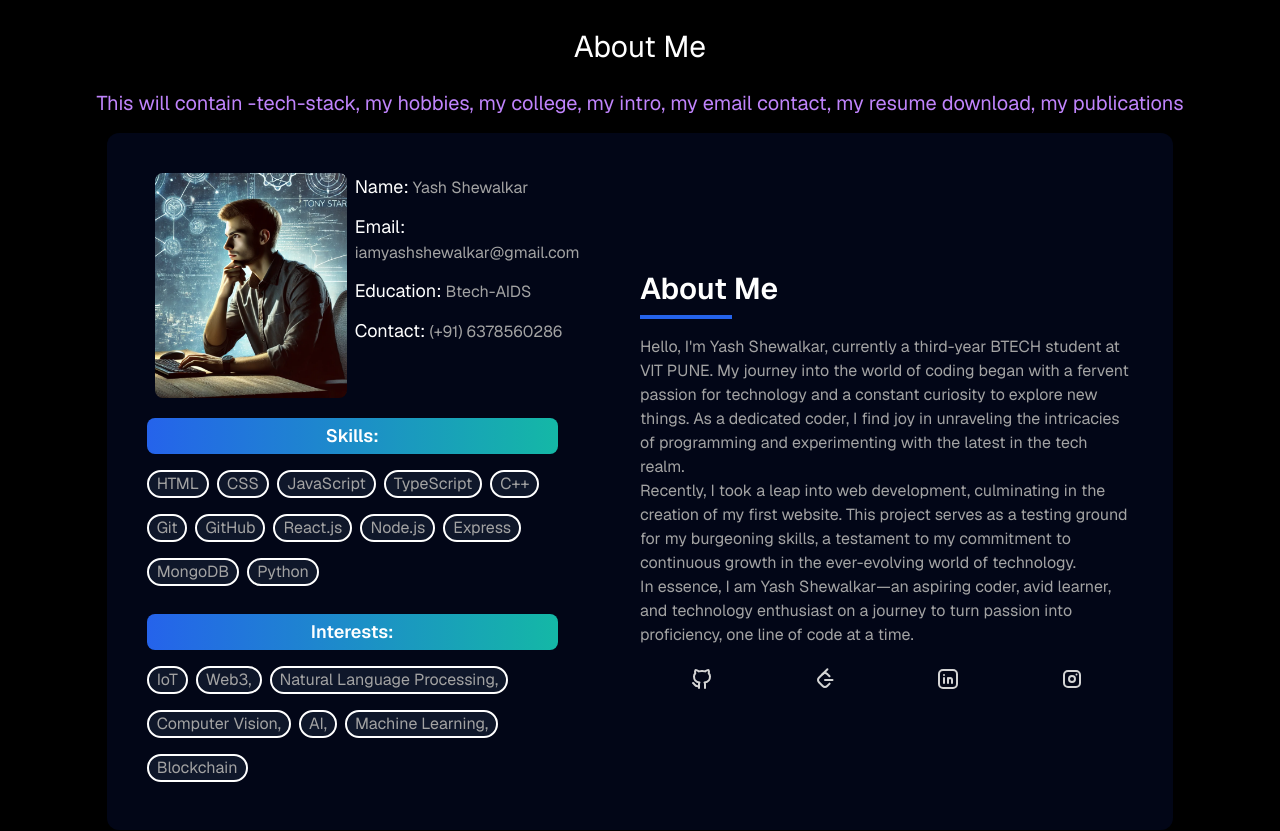
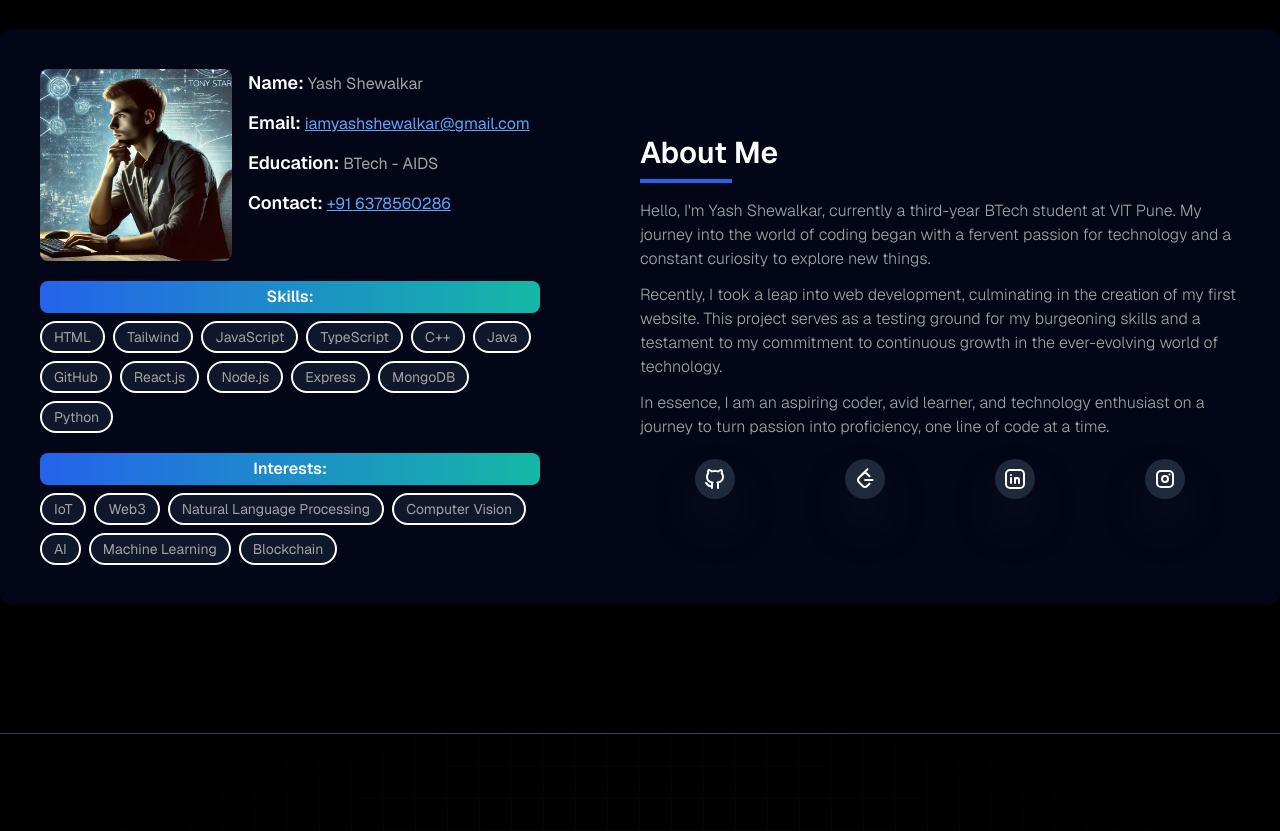
Before and after one commit to yash-shewalkar/My-Portfolio-Website, a Next.js app: page / in a window 1280 px wide. Shown: the part 1020-1851 px from the top of the page. Built offline with nearby package versions, Linux system fonts and the light colour scheme.

Commit message:
fixed About

```diff
--- a/app/AboutCard.tsx
+++ b/app/AboutCard.tsx
@@ -1,155 +1,140 @@
 "use client";
+
 import {
   IconBrandGithub,
   IconBrandX,
   IconBrandLinkedin,
-    IconHome,
   IconMail,
   IconBrandInstagram,
-    IconBrandLeetcode
-
+  IconBrandLeetcode,
 } from "@tabler/icons-react";
 
 import React from "react";
+import { personalInfo, skills, interests, aboutMe, socialLinks } from "../data";
 
 const AboutCard: React.FC = () => {
+  const renderIcon = (icon: string) => {
+    switch (icon) {
+      case "github":
+        return <IconBrandGithub />;
+      case "leetcode":
+        return <IconBrandLeetcode />;
+      case "linkedin":
+        return <IconBrandLinkedin />;
+      case "instagram":
+        return <IconBrandInstagram />;
+      default:
+        return null;
+    }
+  };
+
   return (
-        <div className=" sm:w-5/6 w-full h-5/6 sm:p-10 p-7 sm:flex justify-between items-center mx-auto bg-slate-950 rounded-xl  ">
-
+    <div className="sm:w-full h-5/6 sm:p-10 p-7 flex flex-wrap justify-between items-center mx-auto bg-slate-950 rounded-xl max-w-screen-xl shadow-lg">
       {/* Left Section */}
-            <div className="sm:w-5/12 h-full">
-
+      <div className="sm:w-5/12 w-full mb-5 sm:mb-0">
         {/* Profile Section */}
-                <div className="sm:h-1/2 w-full sm:flex justify-between items-start ">
+        <div className="flex sm:flex-row flex-col items-center sm:items-start gap-4 mb-5">
           <img
             src="/yash.png"
-                        alt="Profile"
-                        className="sm:h-full rounded-lg w-48 mx-2"
+            alt={`Profile of ${personalInfo.name}`}
+            className="rounded-lg w-48 h-48 object-cover"
           />
-
-                    <div className="sm:my-0 my-3">
-                        <div className="mb-3">
-                            <span className="text-lg">Name:</span>
-                            <span className="text-neutral-400"> Yash Shewalkar</span>
-                        </div>
-                        <div className="mb-3">
-                            <span className="text-lg">Email:</span>
-                            <span className="text-neutral-400"> iamyashshewalkar@gmail.com</span>
-                        </div>
-                        <div className="mb-3">
-                            <span className="text-lg">Education:</span>
-                            <span className="text-neutral-400"> Btech-AIDS</span>
-                        </div>
-                        <div className="mb-3">
-                            <span className="text-lg">Contact:</span>
-                            <span className="text-neutral-400"> (+91) 6378560286</span>
+          <div>
+            <p className="mb-3">
+              <span className="font-semibold text-lg">Name:</span>{" "}
+              <span className="text-neutral-400">{personalInfo.name}</span>
+            </p>
+            <p className="mb-3">
+              <span className="font-semibold text-lg">Email:</span>{" "}
+              <a
+                href={`mailto:${personalInfo.email}`}
+                className="text-blue-400 underline"
+              >
+                {personalInfo.email}
+              </a>
+            </p>
+            <p className="mb-3">
+              <span className="font-semibold text-lg">Education:</span>{" "}
+              <span className="text-neutral-400">{personalInfo.education}</span>
+            </p>
+            <p className="mb-3">
+              <span className="font-semibold text-lg">Contact:</span>{" "}
+              <a
+                href={`tel:${personalInfo.contact}`}
+                className="text-blue-400 underline"
+              >
+                {personalInfo.contact}
+              </a>
+            </p>
           </div>
         </div>
 
-
-                </div>
-
         {/* Skills Section */}
-                <div className="mt-5">
-                    <p className="font-semibold text-lg mb-2 bg-gradient-to-r from-blue-600 to-teal-500 text-center rounded-lg px-5 py-1 w-full">
+        <div className="mb-5">
+          <p className="font-semibold bg-gradient-to-r from-blue-600 to-teal-500 text-center rounded-lg px-5 py-1 w-full text-base">
             Skills:
           </p>
-                    <div className="text-neutral-400 sm:text-center w-full flex flex-wrap gap-x-2">
-                        <span className="border-2 border-white rounded-2xl px-2 bg-slate-900 my-2">HTML</span>
-                        <span className="border-2 border-white rounded-2xl px-2 bg-slate-900 my-2">CSS</span>
-                        <span className="border-2 border-white rounded-2xl px-2 bg-slate-900 my-2">JavaScript</span>
-                        <span className="border-2 border-white rounded-2xl px-2 bg-slate-900 my-2">TypeScript</span>
-                        <span className="border-2 border-white rounded-2xl px-2 bg-slate-900 my-2">C++</span>
-                        <span className="border-2 border-white rounded-2xl px-2 bg-slate-900 my-2">Git</span>
-                        <span className="border-2 border-white rounded-2xl px-2 bg-slate-900 my-2">GitHub</span>
-                        <span className="border-2 border-white rounded-2xl px-2 bg-slate-900 my-2">React.js</span>
-                        <span className="border-2 border-white rounded-2xl px-2 bg-slate-900 my-2">Node.js</span>
-                        <span className="border-2 border-white rounded-2xl px-2 bg-slate-900 my-2">Express</span>
-                        <span className="border-2 border-white rounded-2xl px-2 bg-slate-900 my-2">MongoDB</span>
-                        <span className="border-2 border-white rounded-2xl px-2 bg-slate-900 my-2">Python</span>
+          <div className="text-neutral-400 flex flex-wrap gap-2 mt-2">
+            {skills.map((skill) => (
+              <span
+                key={skill}
+                className="border-2 border-white rounded-2xl px-3 py-1 bg-slate-900 hover:bg-blue-700 transition-all duration-300 text-sm"
+              >
+                {skill}
+              </span>
+            ))}
           </div>
         </div>
 
         {/* Interests Section */}
-                <div className="mt-5">
-                    <p className="font-semibold text-lg mb-2 bg-gradient-to-r from-blue-600 to-teal-500 text-center rounded-lg px-5 py-1 w-full">
+        <div>
+          <p className="font-semibold bg-gradient-to-r from-blue-600 to-teal-500 text-center rounded-lg px-5 py-1 w-full text-base">
             Interests:
           </p>
-                    <div className="text-neutral-400 sm:text-center flex flex-wrap gap-x-2">
-                        <span className="border-2 border-white rounded-2xl px-2 bg-slate-900 my-2">IoT</span>
-                        <span className="border-2 border-white rounded-2xl px-2 bg-slate-900 my-2">Web3,</span>
-                        <span className="border-2 border-white rounded-2xl px-2 bg-slate-900 my-2">Natural Language Processing,</span>
-                        <span className="border-2 border-white rounded-2xl px-2 bg-slate-900 my-2">Computer Vision,</span>
-                        <span className="border-2 border-white rounded-2xl px-2 bg-slate-900 my-2">AI,</span>
-                        <span className="border-2 border-white rounded-2xl px-2 bg-slate-900 my-2">Machine Learning,</span>
-                        <span className="border-2 border-white rounded-2xl px-2 bg-slate-900 my-2">Blockchain</span>
+          <div className="text-neutral-400 flex flex-wrap gap-2 mt-2">
+            {interests.map((interest) => (
+              <span
+                key={interest}
+                className="border-2 border-white rounded-2xl px-3 py-1 bg-slate-900 hover:bg-blue-700 transition-all duration-300 text-sm"
+              >
+                {interest}
+              </span>
+            ))}
           </div>
         </div>
       </div>
 
       {/* Right Section */}
-            <div className="sm:w-6/12 sm:h-fit h-full sm:my-0 relative">
+      <div className="sm:w-6/12 w-full">
         {/* About Me Section */}
+        <div className="mb-5">
           <div className="group w-fit">
             <p className="font-semibold text-3xl">About Me</p>
             <div className="bg-blue-600 h-1 mt-2 w-2/3"></div>
           </div>
-                <div className="text-neutral-400 sm:mt-4 mt-8 sm:text-base sm:font-normal text-[1.25rem] font-light">
-                    <p>
-                        Hello, I'm Yash Shewalkar, currently a third-year BTECH student at VIT PUNE. My journey
-                        into the world of coding began with a fervent passion for technology
-                        and a constant curiosity to explore new things. As a dedicated coder,
-                        I find joy in unraveling the intricacies of programming and
-                        experimenting with the latest in the tech realm.
+          <div className="text-neutral-400 sm:mt-4 mt-8 sm:text-base text-lg font-light">
+            {aboutMe.map((paragraph, index) => (
+              <p key={index} className={index !== 0 ? "mt-3" : ""}>
+                {paragraph}
               </p>
-                    <p>
-                        Recently, I took a leap into web development, culminating in the
-                        creation of my first website. This project serves as a testing
-                        ground for my burgeoning skills, a testament to my commitment to
-                        continuous growth in the ever-evolving world of technology.
-                    </p>
-                    <p>
-                        In essence, I am Yash Shewalkar—an aspiring coder, avid learner, and
-                        technology enthusiast on a journey to turn passion into proficiency,
-                        one line of code at a time.
-                    </p>
+            ))}
+          </div>
         </div>
 
         {/* Social Links */}
-                <div className="flex sm:justify-around justify-between items-center w-full sm:mt-5 mt-10">
+        <div className="flex justify-around items-center mt-5">
+          {socialLinks.map(({ href, icon, label }) => (
             <a
-                        href="https://github.com/yash-shewalkar"
+              key={label}
+              href={href}
               target="_blank"
               rel="noopener noreferrer"
-                        className="shadow-2xl shadow-neutral-600"
+              aria-label={label}
+              className="shadow-2xl shadow-neutral-600 p-2 rounded-full bg-slate-800 hover:bg-blue-700 transition-all duration-300"
             >
-                        <IconBrandGithub className="h-full w-full text-neutral-500 dark:text-neutral-300" />
+              {renderIcon(icon)}
             </a>
-
-                    <a
-                        href="https://leetcode.com/u/yash_shewalkar/"
-                        target="_blank"
-                        rel="noopener noreferrer"
-                        className="shadow-2xl shadow-neutral-600"
-                    >
-                        <IconBrandLeetcode className="h-full w-full text-neutral-500 dark:text-neutral-300" />
-                    </a>
-                    <a
-                        href="https://in.linkedin.com/in/yash-shewalkar"
-                        target="_blank"
-                        rel="noopener noreferrer"
-                        className="shadow-2xl shadow-neutral-600"
-                    >
-                        <IconBrandLinkedin className="h-full w-full text-neutral-500 dark:text-neutral-300" />
-                    </a>
-                    <a
-                        href="https://www.instagram.com/yash_shewalkar/"
-                        target="_blank"
-                        rel="noopener noreferrer"
-                        className="shadow-2xl shadow-neutral-600"
-                    >
-                        <IconBrandInstagram className="h-full w-full text-neutral-500 dark:text-neutral-300" />
-                    </a>
+          ))}
         </div>
       </div>
     </div>
--- a/app/Grid.tsx
+++ b/app/Grid.tsx
@@ -7,104 +7,10 @@ import Aboutcard from "./AboutCard";
 export function Grid() {
   return (
     <div className="pb-32 pt-36" id="about">
-      <h1 className="relative text-3xl flex justify-center pb-6">About Me</h1>
-      <p className="relative text-xl flex justify-center pb-4 text-purple-400">
-        This will contain -tech-stack, my hobbies, my college, my intro, my email contact, my resume download, my publications
-      </p>
+
 
       <Aboutcard/>
-      {/* <BentoGrid
-        className="max-w-4xl mx-auto grid grid-cols-1 gap-4
-                   sm:grid-cols-2 lg:grid-cols-3 auto-rows-[12rem]
-                   sm:auto-rows-[16rem] md:auto-rows-[20rem]"
-      >
-        {items.map((item, i) => (
-          <BentoGridItem
-            key={item.id}
-            description={item.description}
-            header={item.header}
-            className={cn(
-              "flex flex-col justify-between bg-gray-900 rounded-lg p-4 shadow-md",
-              item.className
-            )}
-          />
-        ))}
-      </BentoGrid> */}
+
     </div>
   );
 }
-
-const Skeleton = () => (
-  <img
-    src="./sam.jpg"
-    alt="Background"
-    className="flex flex-1 w-full h-full min-h-[6rem] rounded-xl"
-  />
-);
-
-const SkeletonWithImage = () => (
-  <div
-    className="flex-1 w-full h-full bg-cover bg-center opacity-70 rounded-xl"
-    style={{ backgroundImage: "url('/sam.jpg')" }}
-  >
-  </div>
-);
-
-const items = [
-  {
-    id: 1,
-    description: (
-      <blockquote className="text-xl italic text-neutral-300">
-        "Hello! I’m Yash Shewalkar, a passionate AI & Data Science student. I love working with AI technologies and building innovative solutions."
-      </blockquote>
-    ),
-    header: <SkeletonWithImage />,
-    className: "md:col-span-2",
-    icon: <IconClipboardCopy className="h-4 w-4 text-neutral-500" />,
-  },
-  {
-    id: 2,
-    description: (
-      <p className="text-xl text-neutral-300">
-        Click to download my resume.
-      </p>
-    ),
-    header: (
-      <a href="/latest_resume.pdf" download>
-        <SkeletonWithImage />
-      </a>
-    ),
-    className: "md:col-span-1 cursor-pointer",
-    icon: <IconFileBroken className="h-4 w-4 text-neutral-500" />,
-  },
-  {
-    id: 3,
-    description: (
-      <ul className="text-xl text-neutral-300">
-        <li>Journal 1: AI and Data Science</li>
-        <li>Journal 2: Advances in Machine Learning</li>
-        <li>Journal 3: The Future of Artificial Intelligence</li>
-      </ul>
-    ),
-    header: <Skeleton />,
-    className: "md:col-span-1",
-    icon: <IconSignature className="h-4 w-4 text-neutral-500" />,
-  },
-  {
-    id: 4,
-    description: (
-      <div className="flex flex-col space-y-2">
-        <p className="text-xl text-neutral-300">Tech Stack:</p>
-        <ul className="text-neutral-300">
-          <li>AI & Machine Learning</li>
-          <li>Data Science</li>
-          <li>Python, React.js, Node.js</li>
-          <li>Docker, Kubernetes</li>
-        </ul>
-      </div>
-    ),
-    header: <Skeleton />,
-    className: "md:col-span-2",
-    icon: <IconTableColumn className="h-4 w-4 text-neutral-500" />,
-  },
-];
--- a/app/Hero.tsx
+++ b/app/Hero.tsx
@@ -11,7 +11,7 @@ import { FaLocationArrow } from 'react-icons/fa';
 
 const Hero = () => {
   return (
-    <div id='home' className='pd-20 pt-36'>
+    <div id='home' className='pd-20 pt-36 '>
 
       {/* <Spotlight className="absolute lg:inset-5 lg:top-30 lg:left-80 h-auto md:inset-5 md:-top-40 md:left-20 sm:-top-20 sm:left-0 " fill='white' />
       <Spotlight className="absolute h-auto inset-5 top-10 -left-10
--- a/app/Projects.tsx
+++ b/app/Projects.tsx
@@ -15,9 +15,6 @@ const Projects = () => {
       <div className="relative z-10">
         {/* Header */}
         <h1 className="text-3xl text-center pb-6">Projects Section</h1>
-        <p className="text-xl text-center pb-8 text-purple-400">
-          This will contain -projects- image, title, GitHub link.
-        </p>
 
         {/* Grid Container */}
         <div className="grid grid-cols-1 sm:grid-cols-2 lg:grid-cols-3 gap-6">
@@ -28,7 +25,9 @@ const Projects = () => {
           <ProjectCard title="Portfolio Website" url="https://github.com/yash-shewalkar/My-Portfolio-Webisite" image_scr="/PORTFOLIO.png"/>
           <ProjectCard title="Fake News Predictor" url="https://github.com/yash-shewalkar/Fake-News-Prediction-Data-Science-" image_scr="/FAKE.png"/>
         </div>
+
       </div>
+
     </div>
   );
 };
--- a/app/globals.css
+++ b/app/globals.css
@@ -2,6 +2,10 @@
 @tailwind components;
 @tailwind utilities;
 
+html{
+  box-sizing: border-box;
+  scroll-behavior: smooth;
+}
 body {
   font-family: Arial, Helvetica, sans-serif;
   -webkit-font-smoothing: antialiased;
--- a/components/ui/CrazyButton.tsx
+++ b/components/ui/CrazyButton.tsx
@@ -19,13 +19,14 @@ const CrazyButton = ({
     <button
       className={`relative inline-flex h-12 w-full md:w-60 md:mt-10 overflow-hidden rounded-lg p-[1px] focus:outline-none ${buttonClasses}`}
       onClick={handleClick}
+
     >
       <span className="absolute inset-[-1000%] animate-[spin_2s_linear_infinite] bg-[conic-gradient(from_90deg_at_50%_50%,#E2CBEF_0%,#393BB2_50%,#E2CBFF_100%)]" />
 
       {/* remove px-3 py-1, add px-5 gap-2 */}
       <span
         className={`inline-flex h-full w-full cursor-pointer items-center justify-center rounded-lg
-             ${bgColor} px-7 text-sm font-medium text-white backdrop-blur-3xl gap-2 `}
+             ${bgColor} hover:bg-gray-900 px-7 text-sm font-medium text-white backdrop-blur-3xl gap-2 `}
       >
         {position === "left" && icon}
         {title}
--- a/data/index.ts
+++ b/data/index.ts
@@ -1,63 +1,60 @@
-export const gridItems = [
+export const personalInfo = {
+  name: "Yash Shewalkar",
+  email: "iamyashshewalkar@gmail.com",
+  education: "BTech - AIDS",
+  contact: "+91 6378560286",
+};
+
+export const skills = [
+  "HTML",
+  "Tailwind",
+  "JavaScript",
+  "TypeScript",
+  "C++",
+  "Java",
+  "GitHub",
+  "React.js",
+  "Node.js",
+  "Express",
+  "MongoDB",
+  "Python",
+];
+
+export const interests = [
+  "IoT",
+  "Web3",
+  "Natural Language Processing",
+  "Computer Vision",
+  "AI",
+  "Machine Learning",
+  "Blockchain",
+];
+
+export const aboutMe = [
+  "Hello, I'm Yash Shewalkar, currently a third-year BTech student at VIT Pune. My journey into the world of coding began with a fervent passion for technology and a constant curiosity to explore new things.",
+  "Recently, I took a leap into web development, culminating in the creation of my first website. This project serves as a testing ground for my burgeoning skills and a testament to my commitment to continuous growth in the ever-evolving world of technology.",
+  "In essence, I am an aspiring coder, avid learner, and technology enthusiast on a journey to turn passion into proficiency, one line of code at a time.",
+];
+
+export const socialLinks = [
   {
-    id: 1,
-    title: "I prioritize client collaboration, fostering open communication ",
-    description: "",
-    className: "lg:col-span-3 md:col-span-6 md:row-span-4 lg:min-h-[60vh]",
-    imgClassName: "w-full h-full",
-    titleClassName: "justify-end",
-    img: "/b1.svg",
-    spareImg: "",
+    href: "https://github.com/yash-shewalkar",
+    icon: "github",
+    label: "GitHub",
   },
   {
-    id: 2,
-    title: "I'm very flexible with time zone communications",
-    description: "",
-    className: "lg:col-span-2 md:col-span-3 md:row-span-2",
-    imgClassName: "",
-    titleClassName: "justify-start",
-    img: "",
-    spareImg: "",
+    href: "https://leetcode.com/u/yash_shewalkar/",
+    icon: "leetcode",
+    label: "LeetCode",
   },
   {
-    id: 3,
-    title: "My tech stack",
-    description: "I constantly try to improve",
-    className: "lg:col-span-2 md:col-span-3 md:row-span-2",
-    imgClassName: "",
-    titleClassName: "justify-center",
-    img: "",
-    spareImg: "",
+    href: "https://in.linkedin.com/in/yash-shewalkar",
+    icon: "linkedin",
+    label: "LinkedIn",
   },
   {
-    id: 4,
-    title: "Tech enthusiast with a passion for development.",
-    description: "",
-    className: "lg:col-span-2 md:col-span-3 md:row-span-1",
-    imgClassName: "",
-    titleClassName: "justify-start",
-    img: "/grid.svg",
-    spareImg: "/b4.svg",
-  },
-
-  {
-    id: 5,
-    title: "Currently building a JS Animation library",
-    description: "The Inside Scoop",
-    className: "md:col-span-3 md:row-span-2",
-    imgClassName: "absolute right-0 bottom-0 md:w-96 w-60",
-    titleClassName: "justify-center md:justify-start lg:justify-center",
-    img: "/b5.svg",
-    spareImg: "/grid.svg",
-  },
-  {
-    id: 6,
-    title: "Do you want to start a project together?",
-    description: "",
-    className: "lg:col-span-2 md:col-span-3 md:row-span-1",
-    imgClassName: "",
-    titleClassName: "justify-center md:max-w-full max-w-60 text-center",
-    img: "",
-    spareImg: "",
+    href: "https://www.instagram.com/yash_shewalkar/",
+    icon: "instagram",
+    label: "Instagram",
   },
 ];
```
Also changed, not shown: app/Contact.tsx (+13 -6 lines). Lines whose indentation alone changed are shown as unchanged.
